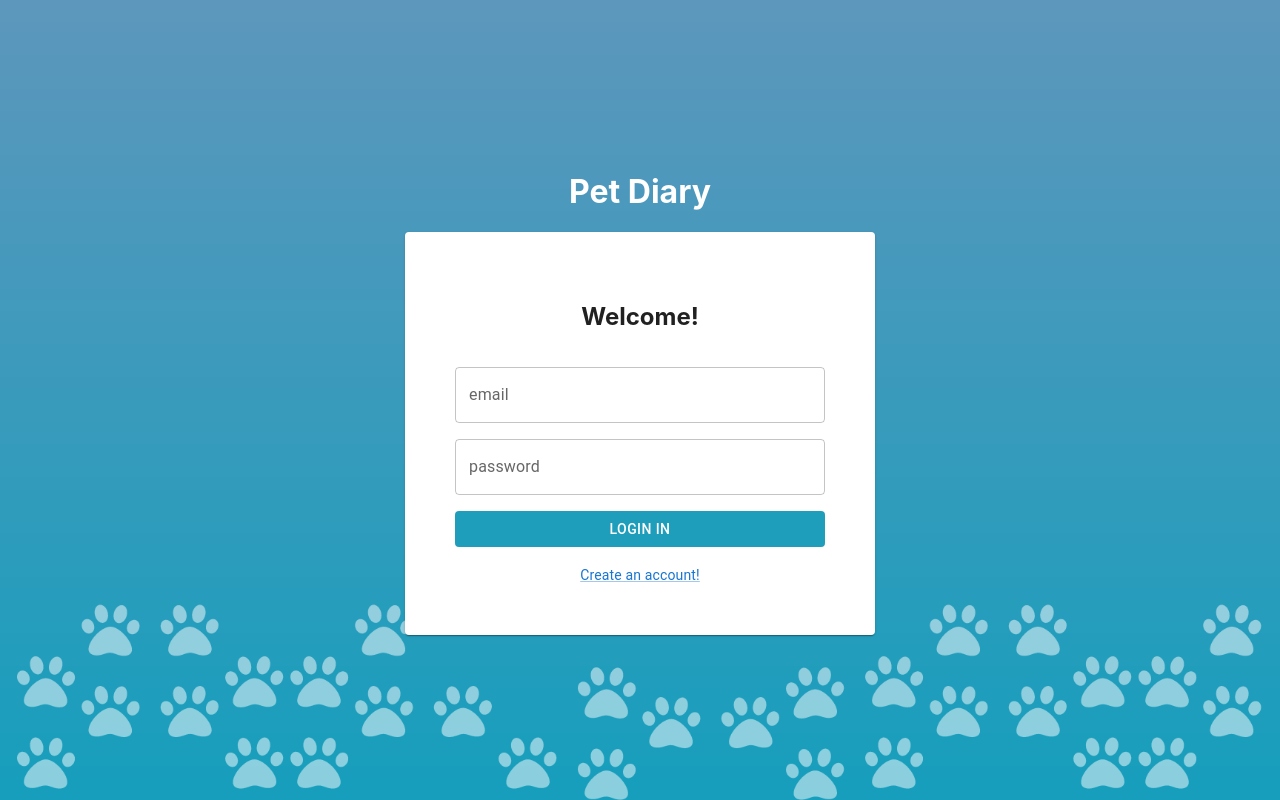
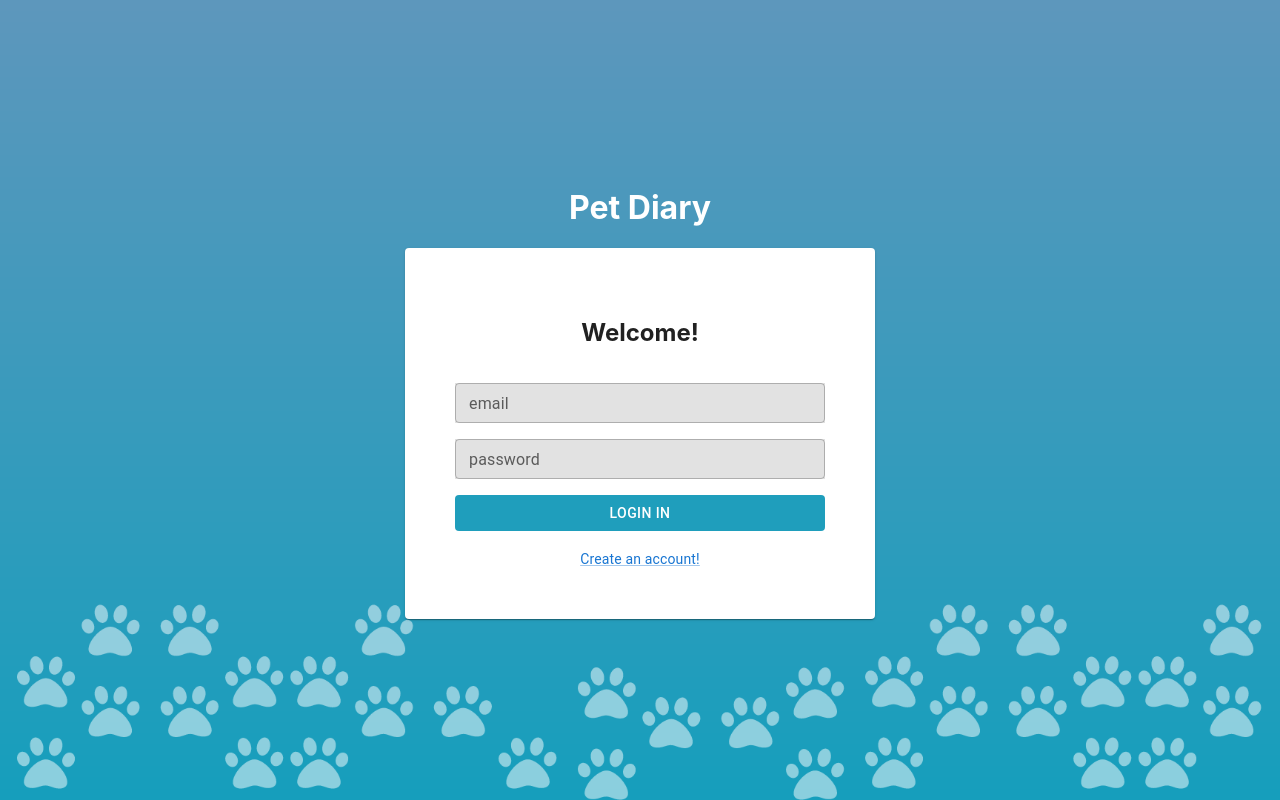
Before and after one commit to bonomiandreia/react-work, a React (Create React App) app in the folder react-works/: page / in a window 1280 px wide. Built offline with nearby package versions, Linux system fonts and the light colour scheme.

Commit message:
style text-fields and buttons

```diff
--- a/react-works/package.json
+++ b/react-works/package.json
@@ -5,7 +5,9 @@
   "dependencies": {
     "@emotion/react": "^11.6.0",
     "@emotion/styled": "^11.6.0",
+    "@material-ui/styles": "^4.11.4",
     "@mui/material": "^5.1.0",
+    "@mui/styles": "^5.2.2",
     "@testing-library/jest-dom": "^5.11.4",
     "@testing-library/react": "^11.1.0",
     "@testing-library/user-event": "^12.1.10",
--- a/react-works/src/components/Blue-button/Blue-button.js
+++ b/react-works/src/components/Blue-button/Blue-button.js
@@ -4,8 +4,9 @@ import Button from '@mui/material/Button';
 const BlueButton = (props) => {
   return(
     <Button
-    fullWidth
-    style={{backgroundColor: '#1F9EBC', color: '#FFFFFF'}}
+      fullWidth
+      onClick={props.onClick}
+      style={{backgroundColor: '#1F9EBC', color: '#FFFFFF'}}
     > { props.name } </Button>
   )
 }
--- /dev/null
+++ b/react-works/src/components/Gray-input/Gray-input.js
@@ -0,0 +1,18 @@
+import * as React from 'react';
+import { makeStyles } from '@mui/styles';
+
+const useStyles = makeStyles(theme => ({
+  input: props => ({
+      backgroundColor: props.backgroundColor,
+      '& label.Mui-focused': {
+        color: '#1F9EBC',
+     },
+     '& .MuiOutlinedInput-root': {
+        '&.Mui-focused fieldset': {
+           borderColor: '#1F9EBC',
+        },
+     },
+  }),
+}));
+
+export default useStyles;
--- /dev/null
+++ b/react-works/src/components/Gray-input/Gray-input.module.scss
@@ -0,0 +1 @@
+.Gray-input {}
--- a/react-works/src/login/App.js
+++ b/react-works/src/login/App.js
@@ -3,9 +3,14 @@ import Card from '@mui/material/Card';
 import TextField from '@mui/material/TextField';
 import Grid from '@mui/material/Grid';
 import Link from '@mui/material/Link';
-import BlueButton from '../components/Blue-button/Blue-button'
+import BlueButton from '../components/Blue-button/Blue-button';
+import useStyles from '../components/Gray-input/Gray-input';
+
 
 function App() {
+  const styleProps = { backgroundColor: '#E2E2E2'};
+  const classes = useStyles(styleProps);
+
   return (
     <div className="c-login">
       <div className="c-login__position">
@@ -19,6 +24,8 @@ function App() {
             <Grid item xs={12}>
               <TextField
                 id="outlined-name"
+                className={classes.input}
+                size="small"
                 label="email"
                 fullWidth
               />
@@ -26,12 +33,14 @@ function App() {
             <Grid item xs={12}>
               <TextField
                 id="outlined-name"
+                className={classes.input}
+                size="small"
                 label="password"
                 fullWidth
               />
             </Grid>
             <Grid item xs={12}>
-              <BlueButton name="LOGIN IN"></BlueButton>
+              <BlueButton onClick={() => { console.log("button clicked");}} name="LOGIN IN"></BlueButton>
             </Grid>
             <Grid item xs={12}>
             <Link
```
Also changed, not shown: 2 other files (tests, documents, lock files or other folders).
